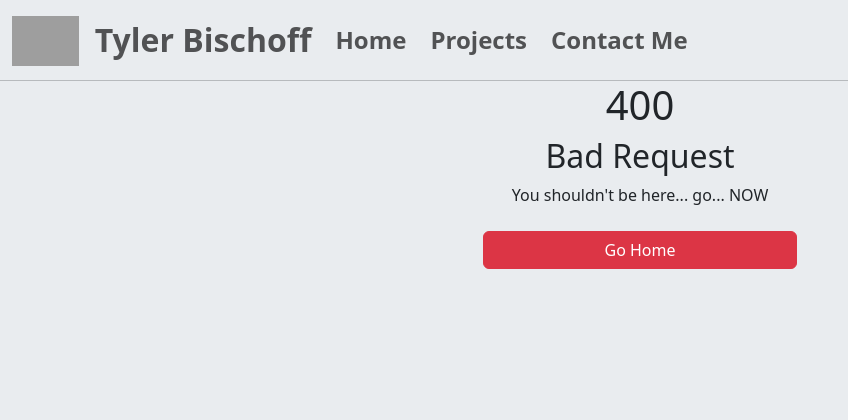
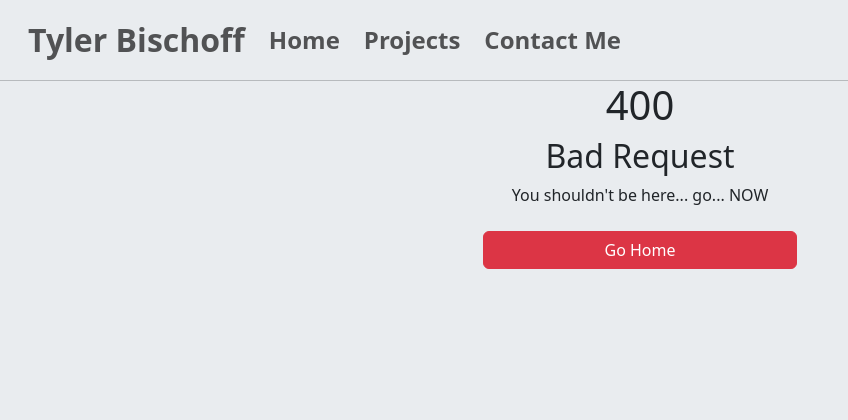
Before and after one commit to tylerb153/Resume-Website-Django, a Django app: template Resume-Website/resumesite/templates/400.html in a window 1280 px wide. Shown: the top 420 px of the page, without its empty margins (0-848 px from the left). Run offline with Django 5.2, Linux system fonts and the light colour scheme; the template is opened without the code that fills it, so the values that code supplies are empty; grey boxes are pictures that could not be loaded.

Commit message:
Removed the logo and replaced it with my name

```diff
--- a/Resume-Website/resumesite/templates/base.html
+++ b/Resume-Website/resumesite/templates/base.html
@@ -25,9 +25,12 @@
 
                 <!-- <div class="d-lg-none" style="width:125px; height:40px"></div> -->
 
-                <a class="navbar-brand mx-auto" href="{% url 'home' %}">
-                    <img src="{% static 'images/LogoColor.svg' %}" alt="Tyler's Logo" class="align-text-top" style="height: 50px">
+                <a class="navbar-brand mx-auto d-lg-none" href="{% url 'home' %}">
+                    {% comment %} <img src="{% static 'images/Error.png' %}" alt="Tyler's Logo" class="align-text-top" style="height: 50px"> {% endcomment %}
+                    {% comment %} <a class="nav-link fs-2 nav-no-hover-color">Tyler</a> {% endcomment %}
+                    <h5 class="fs-2 nav-link nav-item navbar-nav fw-bold">Tyler Bischoff</h5>
                 </a>
+
 
                 <div class="offcanvas offcanvas-start" id="navbarToggler">
                     <div class="offcanvas-header bg-body-secondary flex-column align-items-start pb-0">
--- a/Resume-Website/resumesite/templates/home.html
+++ b/Resume-Website/resumesite/templates/home.html
@@ -86,7 +86,7 @@
                                             </a>
                                         {% else %}
                                             <div class="carousel-item h-100 {% if forloop.first %}active{% endif %}">
-                                                <img src="{% static 'images/LogoBW.svg' %}" class="d-block w-100 h-100 object-fit-cover" alt="Static fallback image">
+                                                <img src="{% static 'images/Error.png' %}" class="d-block w-100 h-100 object-fit-cover" alt="Static fallback image">
                                             </div>
                                         {% endif %}
                                     {% endfor %}
--- a/Resume-Website/showcase/templates/projectDetails.html
+++ b/Resume-Website/showcase/templates/projectDetails.html
@@ -13,7 +13,7 @@
             <h2 class="fw-bold">More Projects</h2>
             {% for project in projects %}
                 <a href="{% url 'projectDetails' project.slug %}" class="d-block shadow mt-3 project-container text-reset text-decoration-none w-100" style="padding:.75rem;">
-                    <img src="{% if project.thumbnail.image %}{{ project.thumbnail.image.url }}{% else %}{% static 'images/LogoBW.svg' %}{% endif %}" onerror="this.src='{% static 'images/LogoBW.svg' %}'" class="w-100 project-image">
+                    <img src="{% if project.thumbnail.image %}{{ project.thumbnail.image.url }}{% else %}{% static 'images/Error.png' %}{% endif %}" onerror="this.src='{% static 'images/LogoBW.svg' %}'" class="w-100 project-image">
                     <hr>
                     <h5 class="mt-2 fs-4 project-details text-capitalize">{{project.title}}</h5>
                     <p class="mb-0 fst-italic project-details">{{project.creator}}</p>
--- a/Resume-Website/showcase/templates/showcase.html
+++ b/Resume-Website/showcase/templates/showcase.html
@@ -93,7 +93,7 @@
             <div class="row gap-2 ms-md-3 me-md-3 justify-content-center justify-content-lg-start">
                 {% for project in projects %}
                     <a href="{% url 'projectDetails' project.slug %}" class="col-auto shadow mt-3 project-container text-reset text-decoration-none" style="min-width: 339px;">
-                        <img src="{% if project.thumbnail.image %}{{ project.thumbnail.image.url }}{% else %}{% static 'images/LogoBW.svg' %}{% endif %}" onerror="this.src='{% static 'images/LogoBW.svg' %}'" class="w-100 project-image">
+                        <img src="{% if project.thumbnail.image %}{{ project.thumbnail.image.url }}{% else %}{% static 'images/Error.png' %}{% endif %}" onerror="this.src='{% static 'images/LogoBW.svg' %}'" class="w-100 project-image">
                         <hr>
                         <h5 class="mt-2 fs-4 project-details text-capitalize">{{project.title}}</h5>
                         <p class="mb-0 fst-italic project-details">{{project.creator}}</p>
```
Also changed, not shown: Resume-Website/resumesite/static/images/Error.png (added), Resume-Website/resumesite/static/images/LogoBW.svg (deleted), Resume-Website/resumesite/static/images/LogoColor.svg (deleted).
